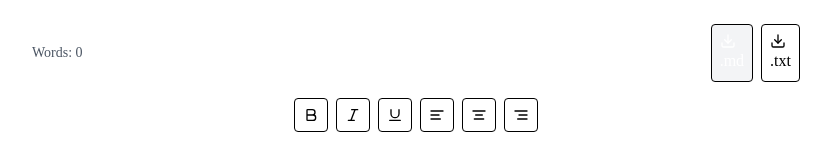
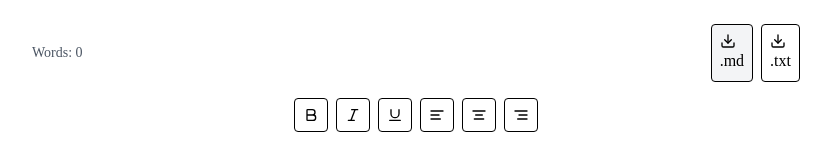
Before and after one commit to abhidj0090/Writer, a React (Vite) app: page / in a window 1280 px wide. In both pictures the pointer is over the button ".md". Shown: the top 147 px of the page, without its empty margins (224-1055 px from the left). Built offline with nearby package versions, Linux system fonts and the light colour scheme.

Commit message:
Update index.css

```diff
--- a/src/index.css
+++ b/src/index.css
@@ -34,10 +34,15 @@ button {
   color: #000;
   cursor: pointer;
   font-weight: 500;
-  transition: all 0.2s ease;
+  transition: background-color 0.2s ease;
 }
 
 button:hover {
-  background-color: #000;
-  color: #fff;
+  background-color: #f0f0f0;  /* subtle hover, stays in light mode */
+  color: #000;                 /* text color stays black */
 }
+
+.export-buttons button:hover {
+  background-color: #f0f0f0;
+  color: #000;
+}
```
